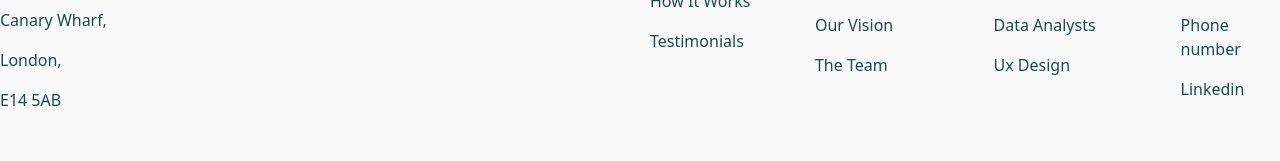
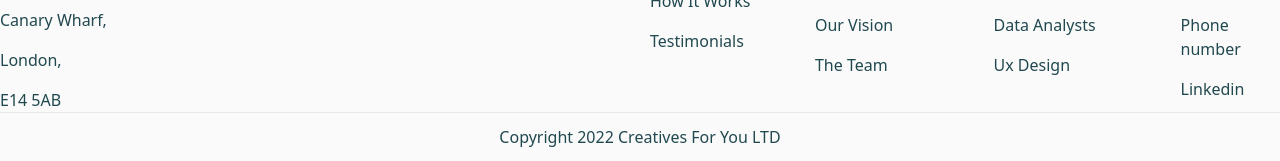
Before and after one commit to farju947/project-3, a website built with Vite: page index.html in a window 1280 px wide. Shown: the part 9961-10122 px from the top of the page. Before the commit the page ends 10073 px from the top, so only its background shows below. Built offline with nearby package versions, Linux system fonts and the light colour scheme; files whose address does not match are found by name.

Commit message:
copyright section complete

```diff
--- a/index.html
+++ b/index.html
@@ -560,5 +560,13 @@ alt=""
 </div>
 </div>
 <!-- 3rd section end -->
+
+<!-- copyright section start -->
+
+<div class="border-t text-center tex-[14px] text-[#20484F]">
+  <p class="py-3 font-medium dark:text-white">Copyright 2022 Creatives For You LTD</p>
+</div>
+</section>
+
 </body>
 </html>
```
